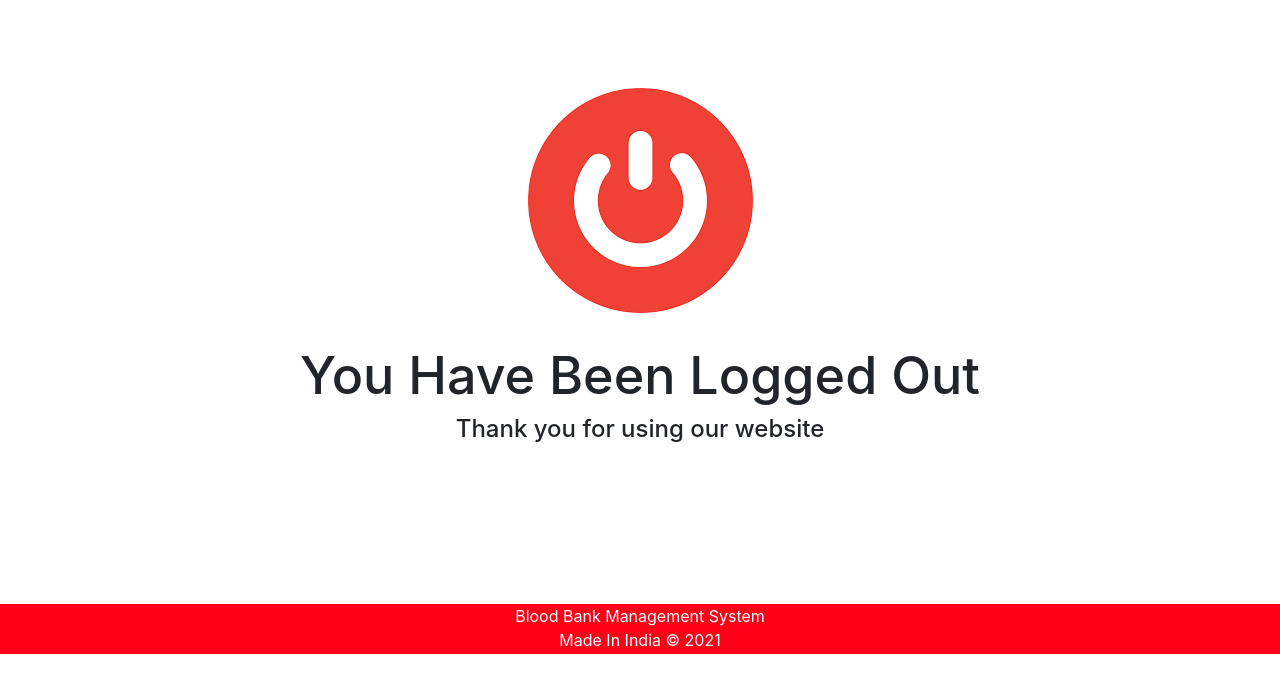
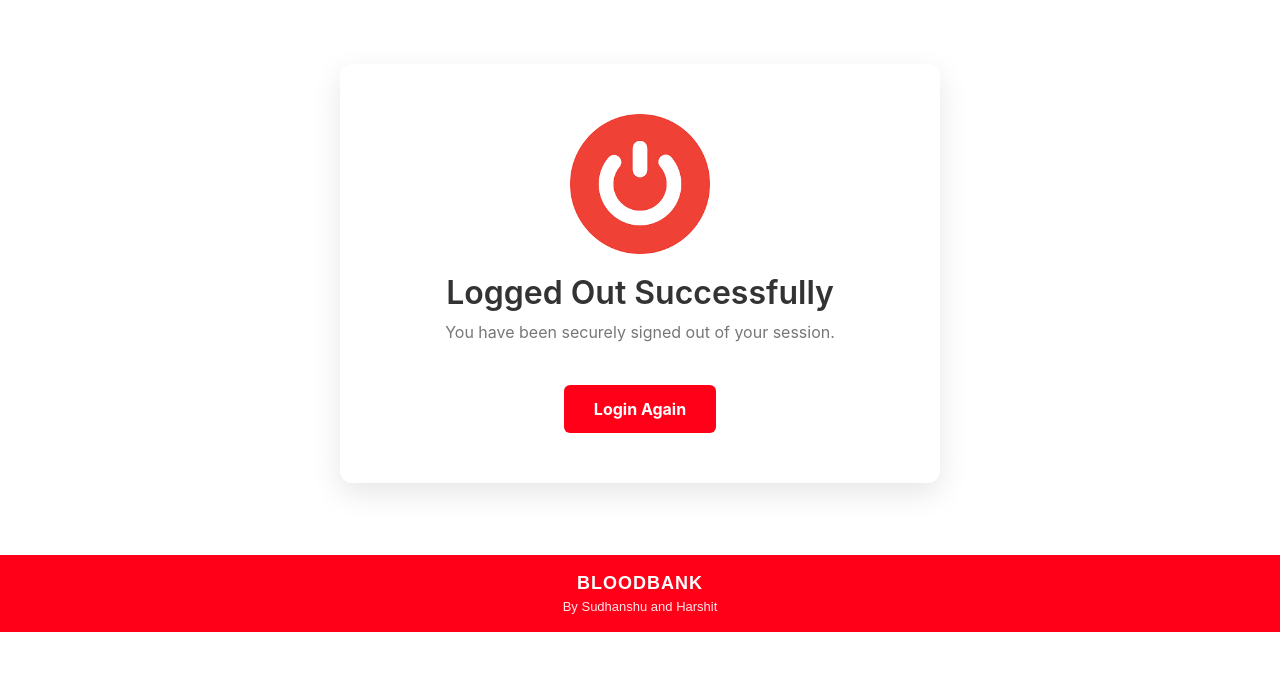
Before and after one commit to HarshitChetal/blood-bank, a Django app: page /logout in a window 1280 px wide. Shown: the part 56-749 px from the top of the page. Run offline with Django 3.2, Linux system fonts and the light colour scheme; some libraries are stand-ins or nearby versions.

Commit message:
Final UI enhancements and ownership updates

```diff
--- a/bloodbankmanagement/templates/blood/admin_blood.html
+++ b/bloodbankmanagement/templates/blood/admin_blood.html
@@ -147,8 +147,3 @@
 
 
 {% endblock content %}
-<!--
-developed By : sumit kumar
-facebook : fb.com/sumit.luv
-youtube : youtube.com/lazycoders
--->
--- a/bloodbankmanagement/templates/blood/admin_dashboard.html
+++ b/bloodbankmanagement/templates/blood/admin_dashboard.html
@@ -163,8 +163,3 @@
 
 
 {% endblock content %}
-<!--
-developed By : sumit kumar
-facebook : fb.com/sumit.luv
-youtube : youtube.com/lazycoders
--->
--- a/bloodbankmanagement/templates/blood/admin_donation.html
+++ b/bloodbankmanagement/templates/blood/admin_donation.html
@@ -60,10 +60,6 @@
 
     </table>
 </div>
-<!--
-developed By : sumit kumar
-facebook : fb.com/sumit.luv
-youtube : youtube.com/lazycoders
--->
+
 
 {% endblock content %}
--- a/bloodbankmanagement/templates/blood/admin_donor.html
+++ b/bloodbankmanagement/templates/blood/admin_donor.html
@@ -37,9 +37,5 @@
     </table>
 </div>
 
-<!--
-developed By : sumit kumar
-facebook : fb.com/sumit.luv
-youtube : youtube.com/lazycoders
--->
+
 {% endblock content %}
--- a/bloodbankmanagement/templates/blood/admin_patient.html
+++ b/bloodbankmanagement/templates/blood/admin_patient.html
@@ -38,10 +38,6 @@
 
     </table>
 </div>
-<!--
-developed By : sumit kumar
-facebook : fb.com/sumit.luv
-youtube : youtube.com/lazycoders
--->
+
 
 {% endblock content %}
--- a/bloodbankmanagement/templates/blood/admin_request.html
+++ b/bloodbankmanagement/templates/blood/admin_request.html
@@ -56,10 +56,6 @@
 {% endif %}
 
 </div>
-<!--
-developed By : sumit kumar
-facebook : fb.com/sumit.luv
-youtube : youtube.com/lazycoders
--->
+
 
 {% endblock content %}
--- a/bloodbankmanagement/templates/blood/admin_request_history.html
+++ b/bloodbankmanagement/templates/blood/admin_request_history.html
@@ -68,9 +68,5 @@
     </table>
 </div>
 
-<!--
-developed By : sumit kumar
-facebook : fb.com/sumit.luv
-youtube : youtube.com/lazycoders
--->
+
 {% endblock content %}
--- a/bloodbankmanagement/templates/blood/adminlogin.html
+++ b/bloodbankmanagement/templates/blood/adminlogin.html
@@ -70,8 +70,7 @@ youtube : youtube.com/lazycoders
     </div>
 
 {% include "blood/footer.html" %}
-<!-- Optional JavaScript -->
-    <!-- jQuery first, then Popper.js, then Bootstrap JS -->
+
     <script src="https://code.jquery.com/jquery-3.2.1.slim.min.js" integrity="sha384-KJ3o2DKtIkvYIK3UENzmM7KCkRr/rE9/Qpg6aAZGJwFDMVNA/GpGFF93hXpG5KkN" crossorigin="anonymous"></script>
     <script src="https://cdnjs.cloudflare.com/ajax/libs/popper.js/1.12.9/umd/popper.min.js" integrity="sha384-ApNbgh9B+Y1QKtv3Rn7W3mgPxhU9K/ScQsAP7hUibX39j7fakFPskvXusvfa0b4Q" crossorigin="anonymous"></script>
     <script src="https://maxcdn.bootstrapcdn.com/bootstrap/4.0.0/js/bootstrap.min.js" integrity="sha384-JZR6Spejh4U02d8jOt6vLEHfe/JQGiRRSQQxSfFWpi1MquVdAyjUar5+76PVCmYl" crossorigin="anonymous"></script>
--- a/bloodbankmanagement/templates/blood/footer.html
+++ b/bloodbankmanagement/templates/blood/footer.html
@@ -1,34 +1,39 @@
 <!DOCTYPE html>
 <html>
 <head>
-<meta name="viewport" content="width=device-width, initial-scale=1">
 <style>
 .footer {
-
    left: 0;
    bottom: 0;
    width: 100%;
    background-color: #FF0018;
    color: white;
    text-align: center;
-   height:50px;
+   padding: 15px 0;
+   font-family: sans-serif;
+}
+.footer p {
+    margin: 0;
+}
+.footer-brand {
+    font-size: 18px;
+    font-weight: bold;
+    text-transform: uppercase;
+    letter-spacing: 1px;
+}
+.footer-names {
+    font-size: 13px;
+    margin-top: 4px;
+    opacity: 0.9;
 }
 </style>
 </head>
 <body>
 
 <div class="footer">
-  <p>Blood Bank Management System
-      <br>
-      Made In India &copy; 2021
-  </p>
-
+  <p class="footer-brand">Bloodbank</p>
+  <p class="footer-names">By Sudhanshu and Harshit</p>
 </div>
 
 </body>
 </html>
-<!--
-developed By : sumit kumar
-facebook : fb.com/sumit.luv
-youtube : youtube.com/lazycoders
--->
--- a/bloodbankmanagement/templates/blood/index.html
+++ b/bloodbankmanagement/templates/blood/index.html
@@ -42,8 +42,3 @@
 </body>
 
 </html>
-<!--
-developed By : sumit kumar
-facebook : fb.com/sumit.luv
-youtube : youtube.com/lazycoders
--->
--- a/bloodbankmanagement/templates/blood/logout.html
+++ b/bloodbankmanagement/templates/blood/logout.html
@@ -3,75 +3,62 @@
 <html lang="en" dir="ltr">
 <head>
     <meta charset="utf-8">
-    <title></title>
+    <title>Logged Out</title>
     <style>
-        .logo{
-
+        .logo {
             display: table;
             margin-right: auto;
             margin-left: auto;
+        }
+        .logout-box {
+            background: #fff;
+            padding: 50px;
+            border-radius: 12px;
+            box-shadow: 0px 10px 30px rgba(0,0,0,0.1);
+            text-align: center;
+            max-width: 600px;
+            margin: auto;
+        }
+        .logout-title {
+            font-size: 32px;
+            color: #333;
+            font-weight: 600;
+            margin-top: 20px;
+        }
+        .btn-login {
+            background-color: #FF0018;
+            color: white;
+            padding: 12px 30px;
+            border-radius: 6px;
+            text-decoration: none;
+            display: inline-block;
+            margin-top: 25px;
+            font-weight: bold;
+            transition: 0.3s;
+        }
+        .btn-login:hover {
+            background-color: #cc0014;
+            color: white;
         }
     </style>
 </head>
 <body>
     {% include "blood/navbar.html" %}
-    <br><br><br><br><br><br>
+    <br><br><br><br><br>
+
     <div class="container">
+        <div class="logout-box">
+            <div class="logo">
+                <img src="{% static 'image/logout.png' %}" alt="logo" style="width: 140px;">
+            </div>
+            <h2 class="logout-title">Logged Out Successfully</h2>
+            <p style="color: #777;">You have been securely signed out of your session.</p>
 
-    <!-- Middle Content Start -->
-
-    <div class="vd_content-wrapper" style="min-height: 8px;">
-      <div class="vd_container" style="min-height: 8px;">
-        <div class="vd_content clearfix">
-          <div class="vd_content-section clearfix">
-            <div class="vd_register-page">
-              <div class="heading clearfix">
-                <div class="logo">
-                  <h2><img src="{% static "image/logout.png" %}" alt="logo"></h2>
-                </div>
-              </div>
-              <div class="panel widget">
-                <div class="panel-body">
-                  <div class="login-icon"> <i class="fa fa-sign-out"></i> </div>
-                  <h1 class="font-semibold text-center" style="font-size:52px">You Have Been Logged Out</h1>
-                  <form class="form-horizontal" action="#" role="form">
-                    <div class="form-group">
-                      <div class="col-md-12">
-                        <h4 class="text-center mgbt-xs-20">Thank you for using our website</h4>
-
-
+            <a href="/adminlogin" class="btn-login">Login Again</a>
         </div>
     </div>
 
-                  </form>
-                </div>
-              </div>
-              <!-- Panel Widget -->
-
-            </div>
-            <!-- vd_login-page -->
-
-          </div>
-          <!-- .vd_content-section -->
-
-        </div>
-        <!-- .vd_content -->
-      </div>
-      <!-- .vd_container -->
-    </div>
-    <!-- .vd_content-wrapper -->
-
-    <!-- Middle Content End -->
-
-  </div>
-<br><br><br>
     <br><br><br>
     {% include "blood/footer.html" %}
-
 </body>
 </html>
-<!--
-developed By : sumit kumar
-facebook : fb.com/sumit.luv
-youtube : youtube.com/lazycoders
--->
--- a/bloodbankmanagement/templates/blood/navbar.html
+++ b/bloodbankmanagement/templates/blood/navbar.html
@@ -64,11 +64,7 @@
     </nav>
   </div>
 
-<!--
-developed By : sumit kumar
-facebook : fb.com/sumit.luv
-youtube : youtube.com/lazycoders
--->
+
 </body>
 
 </html>
--- a/bloodbankmanagement/templates/blood/update_donor.html
+++ b/bloodbankmanagement/templates/blood/update_donor.html
@@ -109,11 +109,7 @@
                             </div>
                         </div>
                     </div>
-<!--
-developed By : sumit kumar
-facebook : fb.com/sumit.luv
-youtube : youtube.com/lazycoders
--->
+
 
 
                     <div>
--- a/bloodbankmanagement/templates/blood/update_patient.html
+++ b/bloodbankmanagement/templates/blood/update_patient.html
@@ -148,9 +148,5 @@
         </div>
     </div>
 </div>
-<!--
-developed By : sumit kumar
-facebook : fb.com/sumit.luv
-youtube : youtube.com/lazycoders
--->
+
 {% endblock content %}
```
Also changed, not shown: bloodbankmanagement/templates/blood/adminbase.html (+1 -7 lines), bloodbankmanagement/README.md, bloodbankmanagement/static/profile_pic/Patient/iphone_17_img_TYN8ac5.webp (added), 1 other file. Lines whose indentation alone changed are shown as unchanged.
